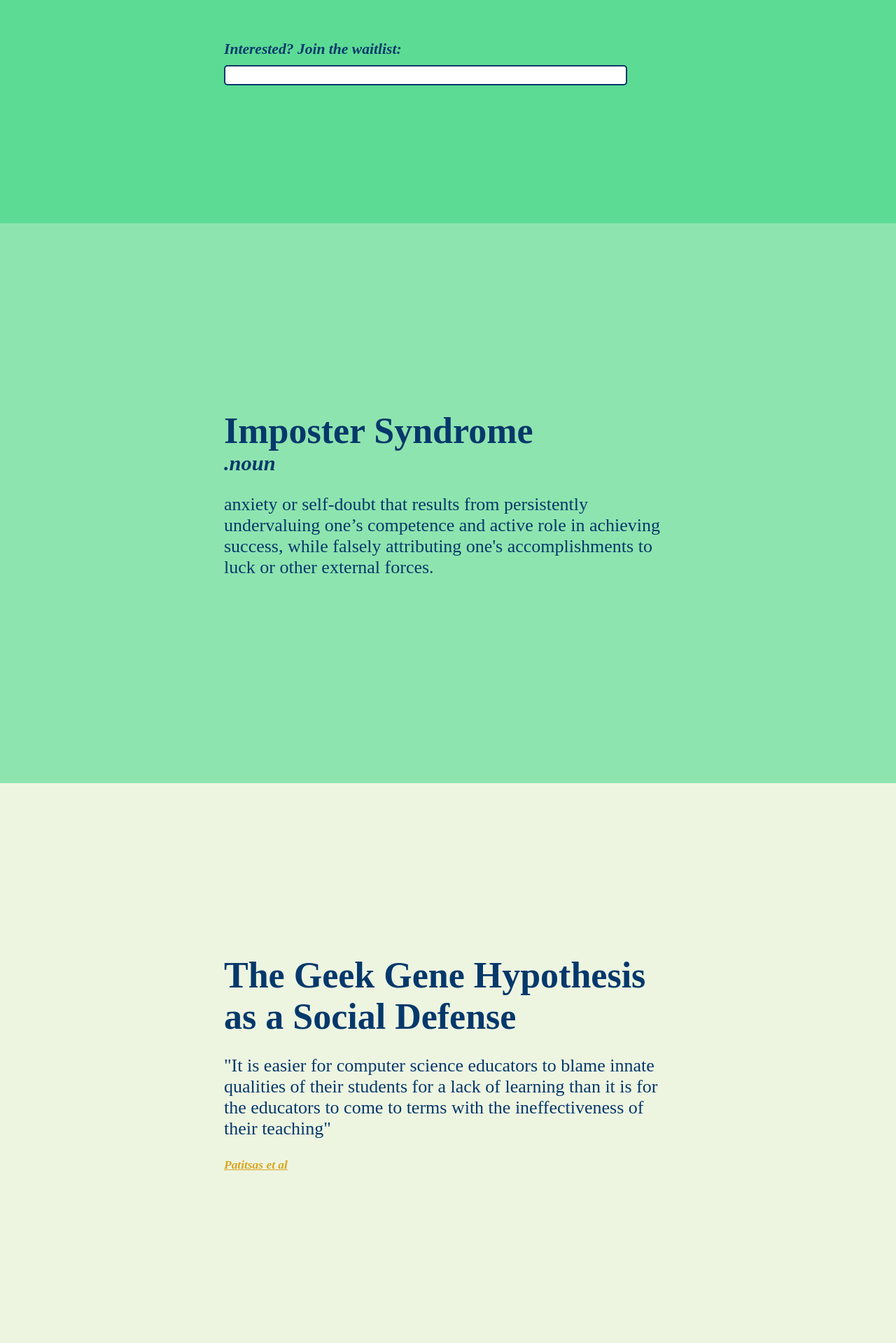
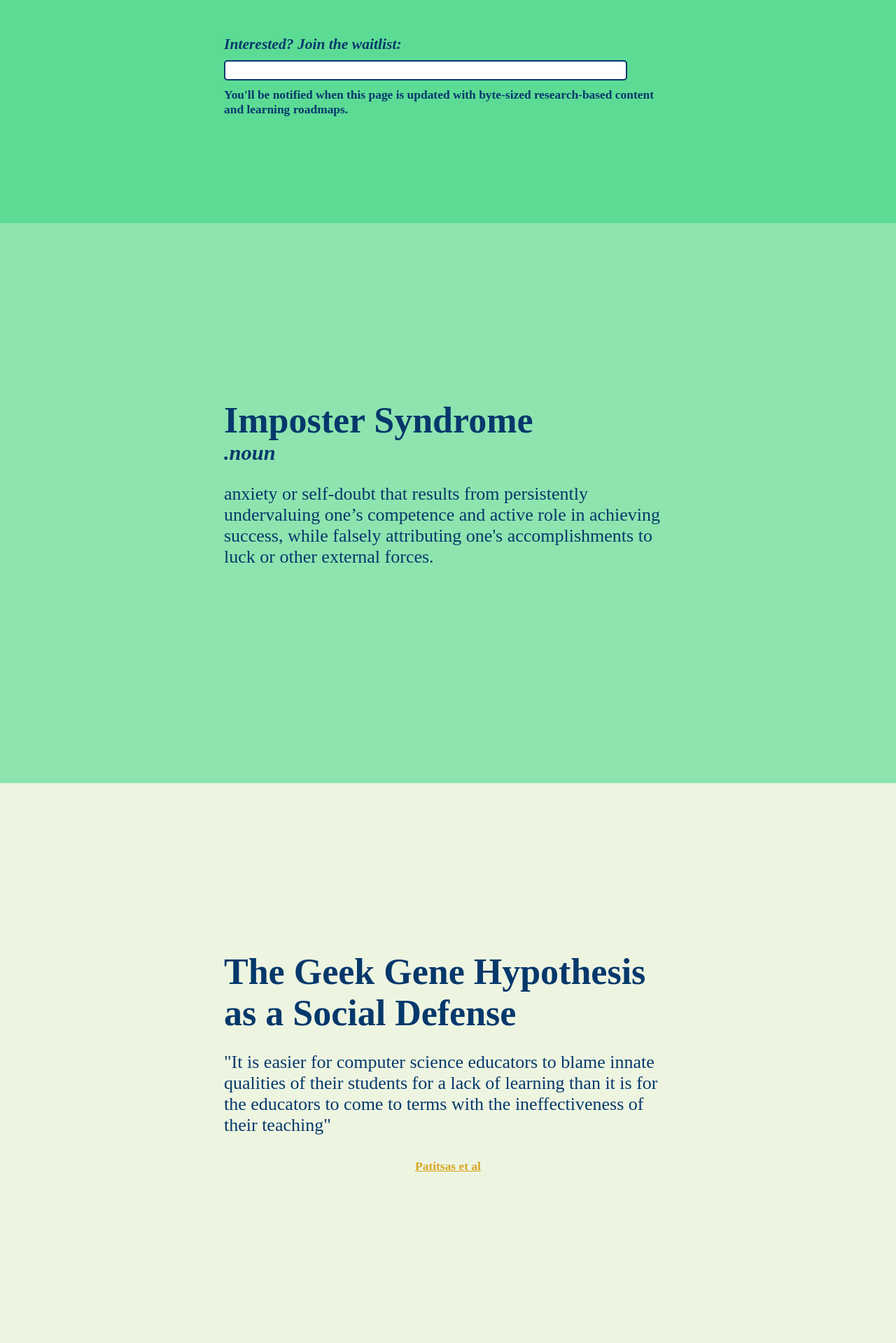
Before and after one commit to sinameraji/cs-dropout, a React (Create React App) app: page / in a window 1280 px wide. Shown: the part 481-2400 px from the top of the page at 70% size. Built offline with nearby package versions, Linux system fonts and the light colour scheme; a web font is replaced by a local one.

Commit message:
add h6 below input form

```diff
--- a/src/App.css
+++ b/src/App.css
@@ -45,12 +45,16 @@ input[type=text] {
   text-align: left;
   margin: 0 auto;
 }
-.imposter h3, h4, h5, h6 {
+.imposter h3, h4, h5 {
   text-align: left;
   margin: 0 auto;
   font-style: italic;
 }
-
+.imposter h6 {
+  margin: 0 auto;
+  display: inline-block;
+  text-align: left;
+}
 
 .outer {
   background-color:#e0eecc;
--- a/src/App.js
+++ b/src/App.js
@@ -11,6 +11,7 @@ function App() {
           <div id="subscribe">
             <h5>Interested? Join the waitlist:</h5>
             <form name="waitlist" netlify><input type="text" align="left"></input></form>
+            <h6>You'll be notified when this page is updated with byte-sized research-based content and learning roadmaps.</h6>
           </div>
         </div>
 
@@ -28,6 +29,7 @@ function App() {
           <div id="subscribe">
             <h5>Join the waitlist:</h5>
             <form name="waitlist" netlify><input type="text" align="left"></input></form>
+            <h6>You'll be notified when this page is updated with byte-sized research-based content and learning roadmaps.</h6>
           </div>
         </div>
       {/* <div className='outer'>
```
